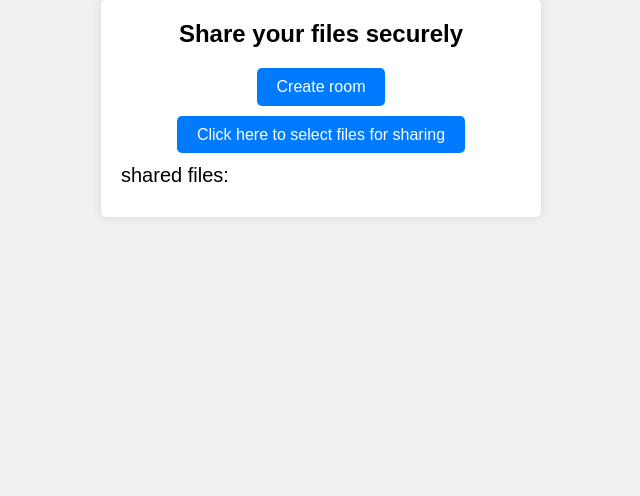
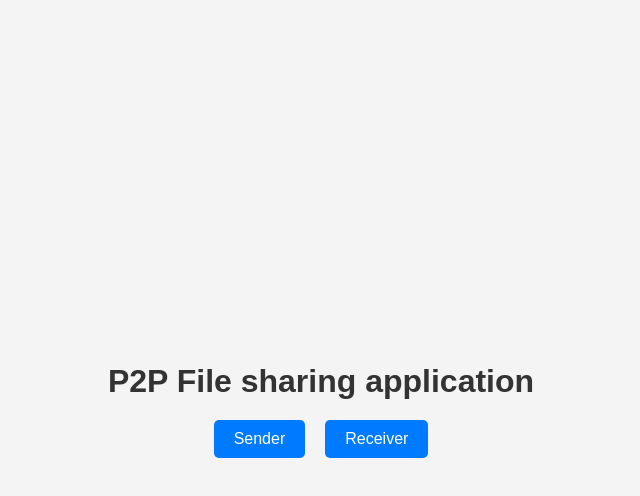
Before and after one commit to VishweshwarKammari/p2p-applicatin, a website: page docs/index.html in a window 1280 px wide. Shown: the whole page, without its empty margins (319-959 px from the left). Drawn offline with nearby package versions, Linux system fonts and the light colour scheme; no server answers.

Commit message:
Added an index file as home page and sender as a separate page.

```diff
--- a/docs/index.html
+++ b/docs/index.html
@@ -1,36 +1,29 @@
 <!DOCTYPE html>
-<html>
+<html lang="en">
 <head>
-    <meta charset="utf-8">
-    <title>P2P File Sharing</title>
-    <link rel= "stylesheet" type = "text/css" href="style.css">
+    <meta charset="UTF-8">
+    <meta name="viewport" content="width=device-width, initial-scale=1.0">
+    <title>P2P File sharing application</title>
+    <link rel="stylesheet" type="text/css" href="styles.css">
 </head>
 <body>
-    <div class ="app">
-        <div class ="screen join-screen active"> </div>
-            <div class ="form">
-                <h2>Share your files securely</h2>
-                <div class = "form-input">
-                    <button id="sender-start-con-btn">Create room</button>
-                </div>
-                <div class = "form-input" id="join-id">
-                </div>
-            </div>
-        <div class ="screen fs-screen">
-            <div class="file-input">
-                <label for="file-input">
-                    Click here to select files for sharing
-                </label>
-                <input type="file" id="file-input">
-            </div>
+    <div class="container">
+        <h1>P2P File sharing application</h1>
+        <div class="button-container">
+            <button id="sender-button">Sender</button>
+            <button id="receiver-button">Receiver</button>
         </div>
-        <div class ="files-list">
-            <div class="title">shared files:</div>
-        </div>
-
     </div>
 
-    <script type="text/javascript" src="socket.io/socket.io.js"> </script>
-    <script type="text/javascript" src="code.js"> </script>
+    <script>
+        // JavaScript remains the same as before
+        document.getElementById("sender-button").addEventListener("click", function() {
+            window.location.href = "sender.html";
+        });
+
+        document.getElementById("receiver-button").addEventListener("click", function() {
+            window.location.href = "receiver.html";
+        });
+    </script>
 </body>
 </html>
--- /dev/null
+++ b/docs/styles.css
@@ -0,0 +1,46 @@
+/* styles.css */
+
+/* Apply styles to the body */
+body {
+    font-family: Arial, sans-serif;
+    background-color: #f4f4f4;
+    text-align: center;
+    margin: 0;
+    padding: 0;
+}
+
+/* Style the container */
+.container {
+    display: flex;
+    flex-direction: column;
+    align-items: center;
+    justify-content: center;
+    height: 100vh;
+}
+
+/* Style the heading */
+h1 {
+    color: #333;
+    margin-bottom: 20px;
+}
+
+/* Style the buttons */
+.button-container {
+    display: flex;
+    gap: 20px; /* Adjust the gap to your preference */
+}
+
+button {
+    background-color: #007BFF;
+    color: #fff;
+    border: none;
+    padding: 10px 20px;
+    font-size: 16px;
+    cursor: pointer;
+    border-radius: 5px;
+    transition: background-color 0.3s ease;
+}
+
+button:hover {
+    background-color: #0056b3;
+}
```
Also changed, not shown: docs/sender.html (added, +36 -0 lines).
